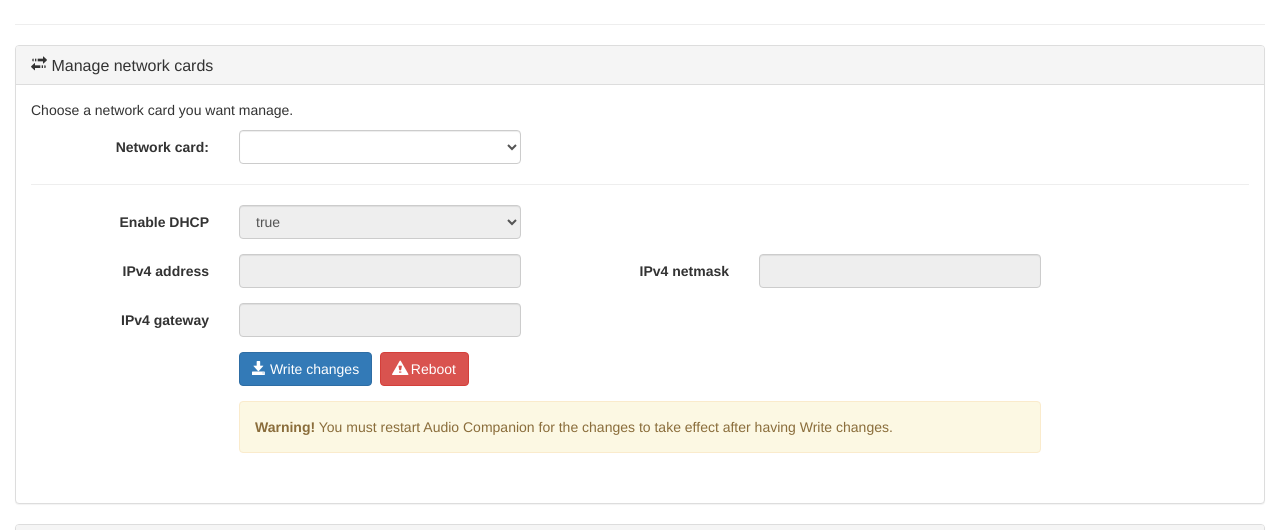
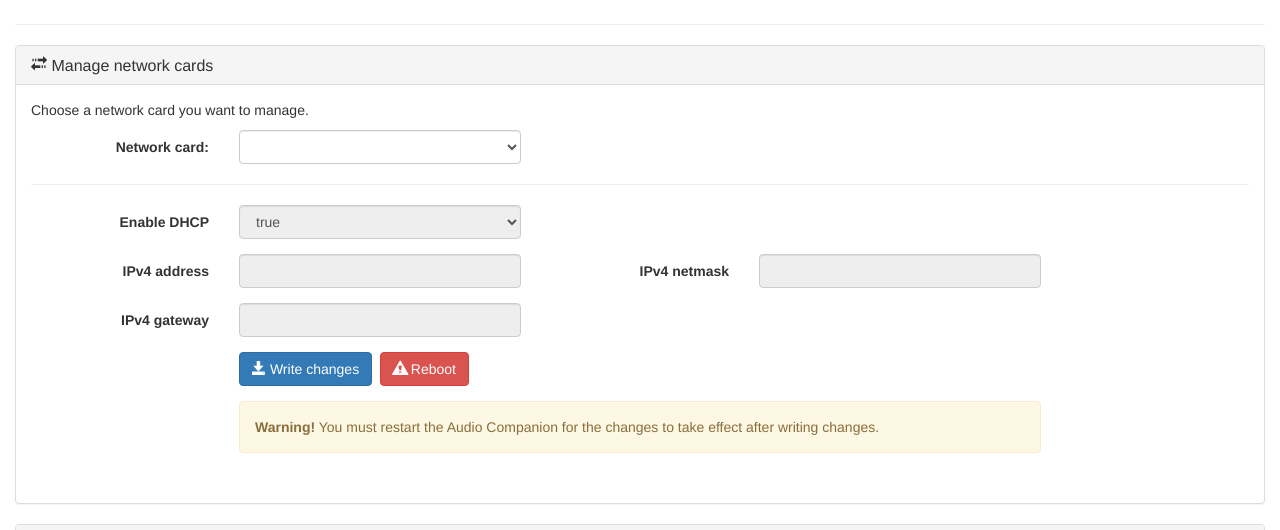
Before and after one commit to Opendigitalradio/ODR-EncoderManager, a Python web app: template templates/network.html in a window 1280 px wide. Shown: the part 147-677 px from the top of the page. Run offline with Jinja, Linux system fonts and the light colour scheme; the template is opened without the code that fills it, so the values that code supplies are empty.

Commit message:
Spell corrections

```diff
--- a/templates/network.html
+++ b/templates/network.html
@@ -42,7 +42,7 @@ along with ODR-EncoderManager.  If not, see <http://www.gnu.org/licenses/>.
                 </div>
                 <div id="collapseCARDS" class="panel-collapse collapse in">
                     <div class="panel-body">
-                        <p>Choose a network card you want manage.</p>
+                        <p>Choose a network card you want to manage.</p>
                         <div class="form-group">
                             <label class="control-label col-sm-2" for="network_card">Network card:</label>
                             <div class="col-sm-3">
@@ -95,7 +95,7 @@ along with ODR-EncoderManager.  If not, see <http://www.gnu.org/licenses/>.
                             <label class="control-label col-sm-2" for="btn_save"></label>
                             <div class="col-sm-8">
                                 <div class="alert alert-warning">
-                                    <strong>Warning!</strong> You must restart Audio Companion for the changes to take effect after having Write changes.
+                                    <strong>Warning!</strong> You must restart the Audio Companion for the changes to take effect after writing changes.
                                 </div>
                             </div>
                         </div>
@@ -114,12 +114,12 @@ along with ODR-EncoderManager.  If not, see <http://www.gnu.org/licenses/>.
                 </div>
                 <div class="modal-body">
                     <div class="alert alert-warning">
-                        <strong>Warning!</strong><br /><br />When you click on Confirm Reboot button the system reboot immediatly.<br /><br />You have to wait until the complete reboot is finished, and perhaps connect to the new IP address if you have change it.
+                        <strong>Warning!</strong><br /><br />When you click on the Confirm Reboot button the system will reboot immediately.<br /><br />You have to wait until the complete reboot is finished, and perhaps connect to the new IP address if you have changed it.
                     </div>
                 </div>
                 <div class="modal-footer">
                     <button type="button" class="btn btn-default" data-dismiss="modal">Close</button>
-                    <button type="button" class="btn btn-danger pull-left" id="btn_reboot_confirm" data-toggle="tooltip" data-placement="top" title="Restarting Audio Companion immediatly."><span class="glyphicon glyphicon-alert"></span> Confirm Reboot</button>
+                    <button type="button" class="btn btn-danger pull-left" id="btn_reboot_confirm" data-toggle="tooltip" data-placement="top" title="Restarting Audio Companion immediately."><span class="glyphicon glyphicon-alert"></span> Confirm Reboot</button>
                 </div>
             </div>
             </div>
```
